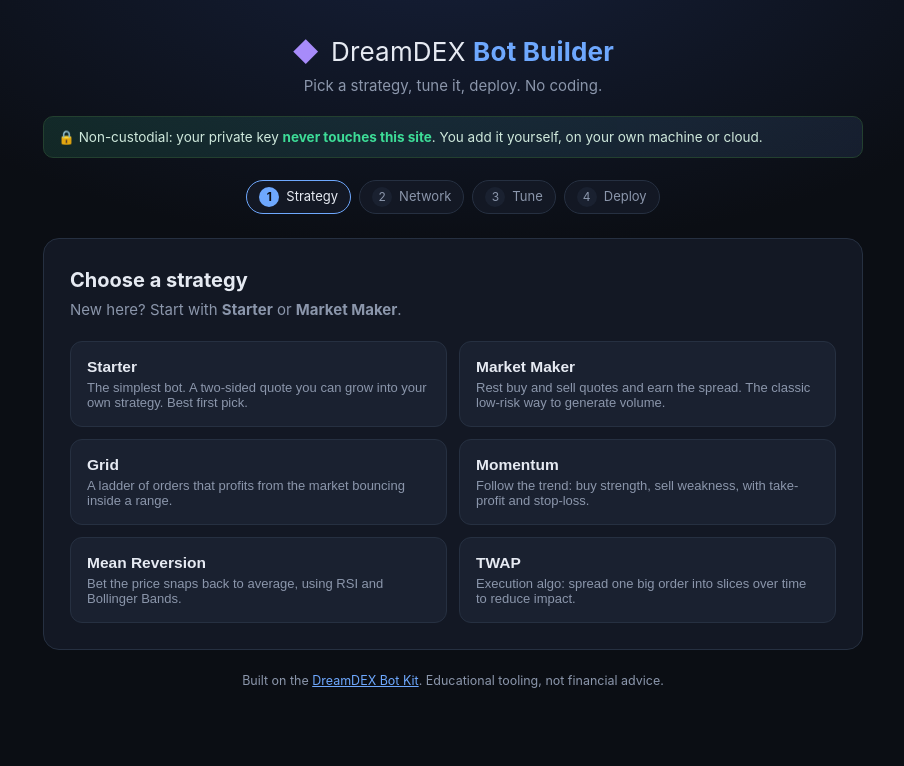
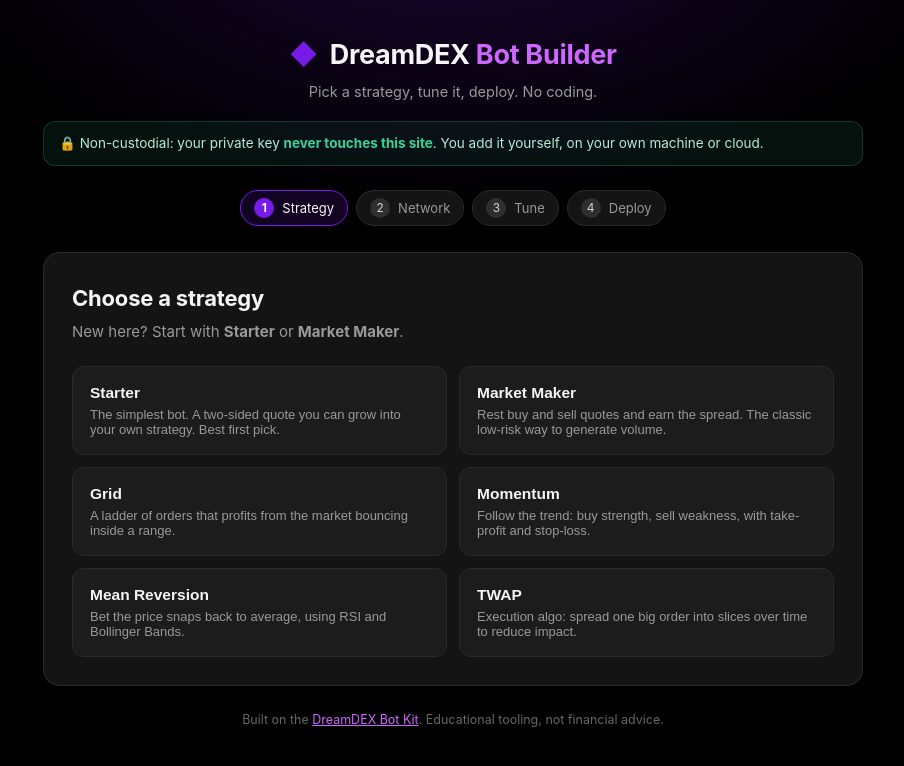
Before and after one commit to emrestay/dreamdex-bot-builder, a React (Vite) app: page / in a window 1280 px wide. Shown: the top 766 px of the page, without its empty margins (187-1091 px from the left). Built offline with nearby package versions, Linux system fonts and the light colour scheme.

Commit message:
Restyle to match the DreamDEX frontend (dreams-ui-v2 palette)
Near-black surfaces, subtle borders, purple #771be8 accent, 12px radius.
Also add tsx (dev) for quick output checks; verified all 6 strategies
generate a correct .env (params + defaults match the bot kit).

```diff
--- a/package.json
+++ b/package.json
@@ -17,6 +17,7 @@
     "@types/react": "^18.3.3",
     "@types/react-dom": "^18.3.0",
     "@vitejs/plugin-react": "^4.3.1",
+    "tsx": "^4.23.1",
     "typescript": "^5.5.3",
     "vite": "^5.4.0"
   }
--- a/src/styles.css
+++ b/src/styles.css
@@ -1,63 +1,73 @@
+/* Palette aligned to the DreamDEX frontend (dreams-ui-v2 design tokens):
+   near-black surfaces, subtle borders, purple accent #771be8. */
 :root {
-  --bg: #0b0e14;
-  --panel: #131824;
-  --panel2: #1a2130;
-  --line: #263041;
-  --text: #e6eaf2;
-  --muted: #8b96ab;
-  --accent: #6ea8fe;
-  --accent2: #a78bfa;
-  --good: #3ddc97;
-  --danger: #ff6b6b;
+  --bg: #000000;
+  --panel: #141414;      /* surface-default */
+  --panel2: #1c1c1c;     /* surface-raised */
+  --panel3: #2f2f2f;     /* surface-overlay */
+  --line: #2a2a2a;       /* border */
+  --line-strong: #3a3a3a;
+  --text: #f5f5f5;       /* heading */
+  --body: #d3d3d3;       /* body */
+  --muted: #999999;
+  --subtle: #666666;
+  --accent: #771be8;               /* accent-primary */
+  --accent2: hsl(281 100% 70%);    /* graphic-purple-100 */
+  --good: #37d39b;
+  --danger: #ff5a5a;
   --warn: #f0b429;
+  --radius: 12px;
 }
 
 * { box-sizing: border-box; }
 html, body, #root { height: 100%; }
 body {
   margin: 0;
-  background: radial-gradient(1200px 600px at 50% -10%, #16203a 0%, var(--bg) 55%);
-  color: var(--text);
-  font: 15px/1.5 -apple-system, BlinkMacSystemFont, "Segoe UI", Roboto, Inter, sans-serif;
+  background:
+    radial-gradient(900px 500px at 50% -12%, rgba(119, 27, 232, 0.22), transparent 60%),
+    var(--bg);
+  color: var(--body);
+  font: 15px/1.55 Inter, -apple-system, BlinkMacSystemFont, "Segoe UI", Roboto, sans-serif;
+  -webkit-font-smoothing: antialiased;
 }
 
-.wrap { max-width: 860px; margin: 0 auto; padding: 32px 20px 60px; }
+.wrap { max-width: 860px; margin: 0 auto; padding: 34px 20px 60px; }
 
 header { text-align: center; margin-bottom: 18px; }
-.brand { font-size: 26px; letter-spacing: 0.2px; }
-.brand b { color: var(--accent); }
-.logo { color: var(--accent2); margin-right: 4px; }
-.tag { color: var(--muted); margin-top: 4px; }
+.brand { font-size: 27px; font-weight: 700; letter-spacing: -0.3px; color: var(--text); }
+.brand b { color: var(--accent2); font-weight: 700; }
+.logo { color: var(--accent); margin-right: 6px; }
+.tag { color: var(--muted); margin-top: 5px; font-size: 14.5px; }
 
 .safebar {
-  background: linear-gradient(90deg, rgba(61,220,151,0.12), rgba(110,168,254,0.10));
-  border: 1px solid #23402f;
-  color: #cfe9dc;
-  border-radius: 10px;
-  padding: 10px 14px;
+  background: rgba(55, 211, 155, 0.08);
+  border: 1px solid rgba(55, 211, 155, 0.22);
+  color: #b8ecd7;
+  border-radius: var(--radius);
+  padding: 11px 15px;
   font-size: 13.5px;
-  margin-bottom: 22px;
+  margin-bottom: 24px;
 }
 .safebar b { color: var(--good); }
 
-.stepper { display: flex; gap: 8px; justify-content: center; margin-bottom: 24px; flex-wrap: wrap; }
-.pip { display: flex; align-items: center; gap: 7px; color: var(--muted); font-size: 13px; padding: 6px 12px; border-radius: 20px; border: 1px solid var(--line); background: var(--panel); }
-.pip .num { display: inline-grid; place-items: center; width: 20px; height: 20px; border-radius: 50%; background: var(--panel2); font-size: 12px; }
-.pip.on { color: var(--text); border-color: var(--accent); }
-.pip.on .num { background: var(--accent); color: #0b0e14; font-weight: 700; }
-.pip.done { color: var(--good); border-color: #2b5a44; }
-.pip.done .num { background: #163a2a; color: var(--good); }
+.stepper { display: flex; gap: 8px; justify-content: center; margin-bottom: 26px; flex-wrap: wrap; }
+.pip { display: flex; align-items: center; gap: 8px; color: var(--muted); font-size: 13px; padding: 7px 13px; border-radius: 999px; border: 1px solid var(--line); background: var(--panel); }
+.pip .num { display: inline-grid; place-items: center; width: 20px; height: 20px; border-radius: 50%; background: var(--panel3); font-size: 12px; color: var(--body); }
+.pip.on { color: var(--text); border-color: var(--accent); background: rgba(119, 27, 232, 0.14); }
+.pip.on .num { background: var(--accent); color: #fff; font-weight: 700; }
+.pip.done { color: var(--good); border-color: rgba(55, 211, 155, 0.4); }
+.pip.done .num { background: rgba(55, 211, 155, 0.15); color: var(--good); }
 
-main { background: var(--panel); border: 1px solid var(--line); border-radius: 16px; padding: 26px; }
-h2 { margin: 0 0 4px; font-size: 20px; }
-.sub { color: var(--muted); margin: 0 0 20px; }
+main { background: var(--panel); border: 1px solid var(--line); border-radius: 16px; padding: 28px; }
+h2 { margin: 0 0 5px; font-size: 22px; color: var(--text); letter-spacing: -0.2px; }
+.sub { color: var(--muted); margin: 0 0 22px; }
 
 .cards { display: grid; grid-template-columns: repeat(2, 1fr); gap: 12px; }
-.card { text-align: left; background: var(--panel2); border: 1px solid var(--line); border-radius: 12px; padding: 16px; color: var(--text); cursor: pointer; transition: border-color .15s, transform .05s; }
-.card:hover { border-color: var(--accent); }
+.card { text-align: left; background: var(--panel2); border: 1px solid var(--line); border-radius: var(--radius); padding: 17px; color: var(--body); cursor: pointer; transition: border-color .15s, background .15s, transform .05s; }
+.card:hover { border-color: var(--accent); background: #1f1526; }
 .card:active { transform: translateY(1px); }
 .card.sel { border-color: var(--accent); box-shadow: 0 0 0 1px var(--accent) inset; }
-.card-name { font-weight: 700; font-size: 15.5px; margin-bottom: 4px; }
+.card-name { font-weight: 700; font-size: 15.5px; margin-bottom: 5px; color: var(--text); }
 .card-blurb { color: var(--muted); font-size: 13px; }
 
 .grid { display: grid; grid-template-columns: repeat(2, 1fr); gap: 14px 16px; margin-bottom: 8px; }
@@ -65,43 +75,44 @@
 .field label { font-size: 13px; color: var(--muted); }
 input, select {
   background: var(--panel2); border: 1px solid var(--line); color: var(--text);
-  border-radius: 9px; padding: 10px 12px; font-size: 14px; outline: none;
+  border-radius: 10px; padding: 11px 13px; font-size: 14px; outline: none; transition: border-color .12s;
 }
 input:focus, select:focus { border-color: var(--accent); }
-.help { font-size: 12px; color: var(--muted); }
+.help { font-size: 12px; color: var(--subtle); }
 
 .toggle { display: flex; gap: 8px; }
-.toggle button { flex: 1; background: var(--panel2); border: 1px solid var(--line); color: var(--muted); padding: 10px; border-radius: 9px; cursor: pointer; font-size: 13.5px; }
-.toggle button.on { border-color: var(--accent); color: var(--text); background: #16233c; }
-.toggle button.on.danger { border-color: var(--danger); background: #351b1f; color: #ffd7d7; }
+.toggle button { flex: 1; background: var(--panel2); border: 1px solid var(--line); color: var(--muted); padding: 11px; border-radius: 10px; cursor: pointer; font-size: 13.5px; transition: all .12s; }
+.toggle button.on { border-color: var(--accent); color: var(--text); background: rgba(119, 27, 232, 0.16); }
+.toggle button.on.danger { border-color: var(--danger); background: rgba(255, 90, 90, 0.14); color: #ffd7d7; }
 
-.warn { margin-top: 8px; font-size: 13px; color: #ffd98a; background: #322913; border: 1px solid #4a3c17; padding: 8px 12px; border-radius: 8px; }
+.warn { margin-top: 8px; font-size: 13px; color: #ffdf9e; background: rgba(240, 180, 41, 0.1); border: 1px solid rgba(240, 180, 41, 0.28); padding: 9px 12px; border-radius: 9px; }
 
-.link { background: none; border: none; color: var(--accent); cursor: pointer; padding: 6px 0; font-size: 13.5px; }
+.link { background: none; border: none; color: var(--accent2); cursor: pointer; padding: 6px 0; font-size: 13.5px; }
 
-.nav { display: flex; justify-content: space-between; align-items: center; margin-top: 22px; }
-button.primary { background: var(--accent); color: #08111f; border: none; font-weight: 700; padding: 11px 20px; border-radius: 10px; cursor: pointer; font-size: 14px; }
-button.primary:hover { filter: brightness(1.08); }
-button.ghost { background: none; border: 1px solid var(--line); color: var(--muted); padding: 10px 16px; border-radius: 10px; cursor: pointer; }
+.nav { display: flex; justify-content: space-between; align-items: center; margin-top: 24px; }
+button.primary { background: var(--accent); color: #fff; border: none; font-weight: 600; padding: 12px 22px; border-radius: 10px; cursor: pointer; font-size: 14px; transition: filter .12s; }
+button.primary:hover { filter: brightness(1.12); }
+button.ghost { background: none; border: 1px solid var(--line); color: var(--muted); padding: 11px 17px; border-radius: 10px; cursor: pointer; }
+button.ghost:hover { border-color: var(--line-strong); color: var(--body); }
 
-.block { background: var(--panel2); border: 1px solid var(--line); border-radius: 12px; padding: 14px 16px; margin-bottom: 16px; }
+.block { background: var(--panel2); border: 1px solid var(--line); border-radius: var(--radius); padding: 15px 17px; margin-bottom: 16px; }
 .block-head { display: flex; justify-content: space-between; align-items: center; margin-bottom: 10px; font-size: 13.5px; color: var(--muted); gap: 10px; }
 .block-head span b { color: var(--text); }
-pre { margin: 0; background: #0c1019; border: 1px solid var(--line); border-radius: 9px; padding: 12px 14px; overflow-x: auto; font: 12.5px/1.6 ui-monospace, SFMono-Regular, Menlo, monospace; color: #cbd5e6; white-space: pre; }
-.note { color: var(--muted); font-size: 12.5px; margin-top: 8px; }
-code { background: #0c1019; border: 1px solid var(--line); border-radius: 5px; padding: 1px 5px; font-size: 12px; }
-.mini { background: var(--panel); border: 1px solid var(--line); color: var(--text); border-radius: 7px; padding: 5px 10px; font-size: 12px; cursor: pointer; margin-left: 6px; }
+pre { margin: 0; background: #000; border: 1px solid var(--line); border-radius: 10px; padding: 13px 15px; overflow-x: auto; font: 12.5px/1.65 ui-monospace, SFMono-Regular, Menlo, monospace; color: #c9c9c9; white-space: pre; }
+.note { color: var(--muted); font-size: 12.5px; margin-top: 9px; }
+code { background: #000; border: 1px solid var(--line); border-radius: 6px; padding: 1px 6px; font-size: 12px; color: var(--body); }
+.mini { background: var(--panel3); border: 1px solid var(--line); color: var(--text); border-radius: 8px; padding: 6px 11px; font-size: 12px; cursor: pointer; margin-left: 6px; }
 .mini:hover { border-color: var(--accent); }
 
 .steps { margin: 4px 0 0; padding-left: 20px; color: var(--muted); font-size: 13px; }
-.steps li { margin-bottom: 6px; }
+.steps li { margin-bottom: 7px; }
 .steps code { color: var(--text); }
-.deploy { display: inline-block; background: linear-gradient(90deg, var(--accent), var(--accent2)); color: #08111f; font-weight: 700; text-decoration: none; padding: 10px 18px; border-radius: 10px; font-size: 14px; }
-.finish { background: #12241c; border-color: #244736; color: #cfe9dc; }
+.deploy { display: inline-block; background: linear-gradient(90deg, var(--accent), var(--accent2)); color: #fff; font-weight: 700; text-decoration: none; padding: 11px 19px; border-radius: 10px; font-size: 14px; }
+.finish { background: rgba(55, 211, 155, 0.07); border-color: rgba(55, 211, 155, 0.22); color: #cdeadd; }
 .finish a { color: var(--good); }
 
-footer { text-align: center; color: var(--muted); font-size: 12.5px; margin-top: 22px; }
-footer a { color: var(--accent); }
+footer { text-align: center; color: var(--subtle); font-size: 12.5px; margin-top: 24px; }
+footer a { color: var(--accent2); }
 
 @media (max-width: 640px) {
   .cards, .grid { grid-template-columns: 1fr; }
```
Also changed, not shown: 1 other file (tests, documents, lock files or other folders).
